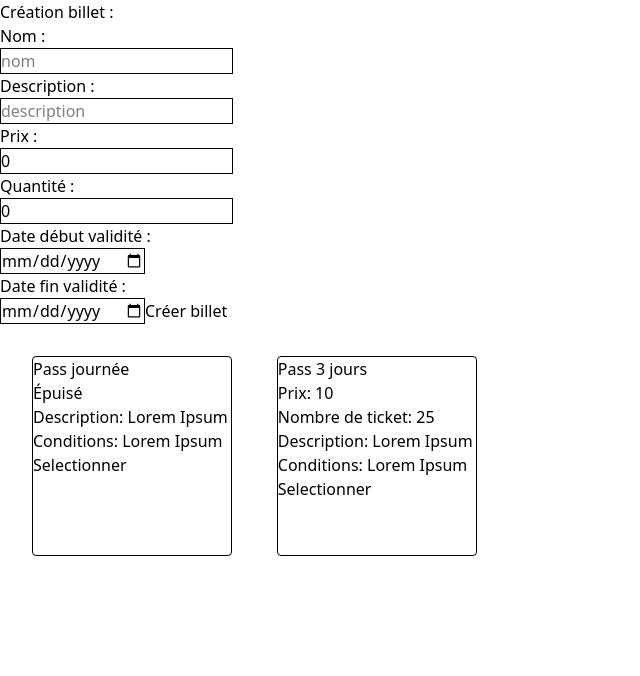
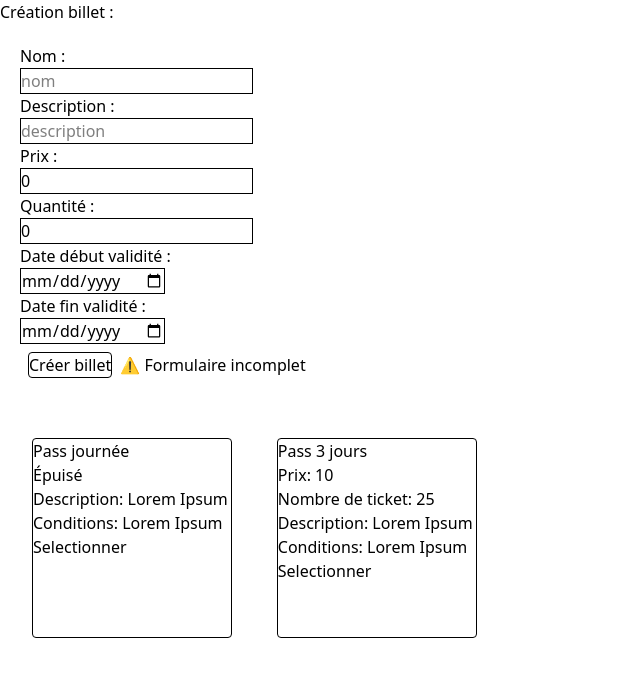
Before and after one commit to GabrielAlbinet/echovisuel-mecelacata, an Angular app: page /tickets in a window 1280 px wide. Both pictures are taken after a click on the button "Création billet :". Shown: the top 676 px of the page, without its empty margins (0-640 px from the left). Built offline with nearby package versions, Linux system fonts and the light colour scheme.

Commit message:
creation message erreur

```diff
--- a/src/app/components/create-ticket.component/create-ticket.component.html
+++ b/src/app/components/create-ticket.component/create-ticket.component.html
@@ -1,4 +1,4 @@
-<form [formGroup]="createTicketForm" (ngSubmit)="submitTicket()">
+<form [formGroup]="createTicketForm" (ngSubmit)="submitTicket()" class="p-5">
     <p>Nom :</p>
     <input type="text" placeholder="nom" formControlName="name" class="border">
     <p>Description :</p>
@@ -11,5 +11,28 @@
     <input type="date" placeholder="name" formControlName="dateBeginning" class="border">
     <p>Date fin validité :</p>
     <input type="date" placeholder="name" formControlName="dateEnd" class="border">
-    <button type="submit" [disabled]="!createTicketForm.valid">Créer billet</button>
+    @if(!createTicketForm.valid||((createTicketForm.controls.dateBeginning.value!=null && createTicketForm.controls.dateBeginning.value <=dateCompare)||
+            (createTicketForm.controls.dateEnd.value!=null && createTicketForm.controls.dateEnd.value <=dateCompare))){
+        <div class="flex flex-row items-center">
+            <button type="submit" [disabled]="!createTicketForm.valid" class="cursor-not-allowed border rounded m-2">Créer billet</button>
+            @if(createTicketForm.controls.name.value==""||createTicketForm.controls.description.value==""||
+            createTicketForm.controls.price.value==null||createTicketForm.controls.quantity.value==null||
+            ((createTicketForm.controls.dateBeginning.value!=null && createTicketForm.controls.dateBeginning.value <=dateCompare)||
+            (createTicketForm.controls.dateEnd.value!=null && createTicketForm.controls.dateEnd.value <=dateCompare)))
+            {
+                <p>⚠️ Formulaire incomplet</p>
+            }@else if (createTicketForm.controls.price.value<=0) {
+                <p>⚠️ Prix inférieur ou égal à 0</p>
+            }@else if (createTicketForm.controls.quantity.value<0) {
+                <p>⚠️ Quantité inférieur à 0</p>
+            }
+        </div>
+    }@else{
+        <div class="flex flex-row items-center">
+            <button type="submit" [disabled]="!createTicketForm.valid" class="border rounded m-2">Créer billet</button>
+            @if((createTicketForm.controls.dateBeginning.value!=null && createTicketForm.controls.dateEnd.value!=null)&&(createTicketForm.controls.dateBeginning.value>createTicketForm.controls.dateEnd.value)){
+                <p>⚠️ Date de fin inférieure à date de début</p>
+            }
+        </div>
+    }
 </form>
--- a/src/app/components/create-ticket.component/create-ticket.component.ts
+++ b/src/app/components/create-ticket.component/create-ticket.component.ts
@@ -14,11 +14,12 @@ export class CreateTicketComponent {
   createTicketForm = new FormGroup({
     name : new FormControl('', Validators.required),
     description : new FormControl('', Validators.required),
-    price : new FormControl(0, Validators.required),
-    quantity : new FormControl(0, Validators.required),
-    dateBeginning : new FormControl(new Date(), Validators.required),
-    dateEnd : new FormControl(new Date(), Validators.required),
+    price : new FormControl(0, Validators.min(0.50)),
+    quantity : new FormControl(0, Validators.min(0)),
+    dateBeginning : new FormControl(new Date(0), Validators.required),
+    dateEnd : new FormControl(new Date(0), Validators.required),
   });
+  dateCompare = new Date();
   submitTicket(){
     if(this.createTicketForm.controls.name.value != null &&
       this.createTicketForm.controls.description.value != null &&
@@ -26,7 +27,9 @@ export class CreateTicketComponent {
       this.createTicketForm.controls.quantity.value != null &&
       this.createTicketForm.controls.dateBeginning.value != null &&
       this.createTicketForm.controls.dateEnd.value != null &&
-      this.createTicketForm.controls.dateBeginning.value < this.createTicketForm.controls.dateEnd.value
+      this.createTicketForm.controls.dateBeginning.value >this.dateCompare &&
+      this.createTicketForm.controls.dateEnd.value > this.dateCompare &&
+      this.createTicketForm.controls.dateBeginning.value <= this.createTicketForm.controls.dateEnd.value
     ){
       if(this.createTicketForm.controls.quantity.value == 0){
         this.createdticket.emit({
```
